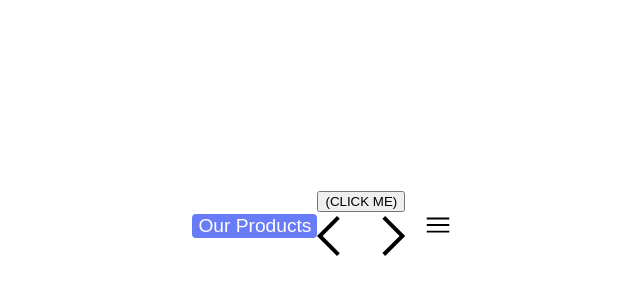
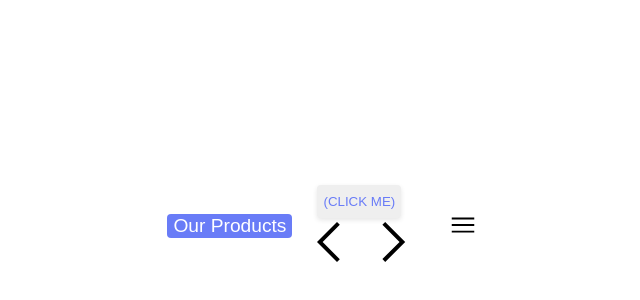
Before and after one commit to martinezdylanok/Dynamic-user-interface-project, a website: page index.html in a window 1280 px wide. Shown: the part 174-474 px from the top of the page, without its empty margins (315-955 px from the left). Drawn offline with Linux system fonts and the light colour scheme.

Commit message:
feat(image carousel button properties)
New properties added to the image carousel button.

```diff
--- a/style.css
+++ b/style.css
@@ -5,6 +5,7 @@ nav {
     justify-content: center;
     align-items: center;
     height: 100vh;
+    gap: 25px;
 }
 
 .drop-down,
@@ -112,4 +113,11 @@ nav {
     pointer-events: auto;
 }
 
-.
+.image-carousel-button {
+    border: none;
+    cursor: pointer;
+    border-radius: .25rem;
+    height: 33px;
+    color: rgb(105, 124, 247);
+    box-shadow: 0 2px 5px 0 rgba(0, 0, 0, .1);
+}
```
